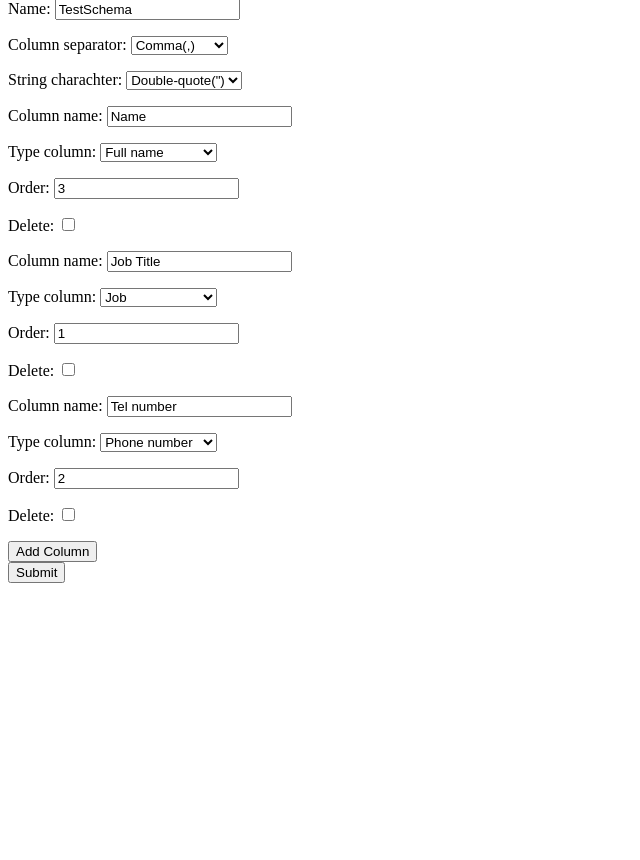
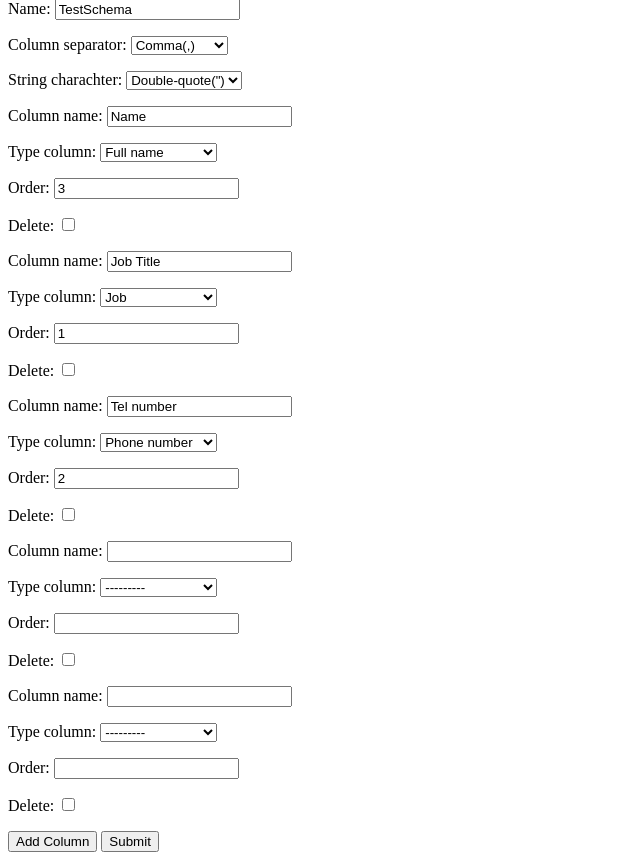
Before and after one commit to almazuulu/CSVFake, a Django app: page /htmx/schema/22/edit in a window 1280 px wide. Shown: the part 17-877 px from the top of the page, without its empty margins (0-640 px from the left). Before the commit the page ends 600 px from the top, so only its background shows below. Run offline with Django 4.2, Linux system fonts and the light colour scheme; data comes from the database, SQL or seed files in the repository; some libraries are stand-ins or nearby versions.

Commit message:
Some minor fixing

```diff
--- a/schema/forms.py
+++ b/schema/forms.py
@@ -18,6 +18,6 @@ ColumnFormSet  = inlineformset_factory(
     Column,
     ColumnForm,
     can_delete=True,
-    min_num= 2,
+    min_num= 5,
     extra= 0
 )
--- a/schema/templates/create_schema.html
+++ b/schema/templates/create_schema.html
@@ -9,14 +9,14 @@
         {% csrf_token %}
         {{ schemaform.as_p }}
         {{ formset.as_p }}
-         <button hx-get="{% url 'column-form' %}" hx-swap="beforeend" hx-target="#columnforms" >
-            Add Column
-        </button>
+
             <div id = "columnforms">
             </div>
+        <button hx-get="{% url 'column-form' %}" hx-swap="beforeend" hx-target="#columnforms" >
+                Add Column
+            </button>
              <button>Submit</button>
 
     </form>
 
-
 {% endblock %}
--- a/schema/views.py
+++ b/schema/views.py
@@ -123,11 +123,16 @@ def generate_csv(request, pk):
     writer = csv.writer(response)
 
     listData = []
+    # for i in schema.column_set.all():
+    #     if i.column_name.isalpha():
+    #         listData.append([f'{schema.string_charachter}{i.column_name}{schema.string_charachter}', i.order, i.type_column])
+    #     listData.append([i.column_name, i.order,i.type_column])
     for i in schema.column_set.all():
-        listData.append([i.type_column, i.order])
+        listData.append([i.column_name, i.order, i.type_column])
 
     listData.sort(key=lambda x: x[1])
     listDataCSV = [i[0] for i in listData]
+    print(listDataCSV)
     writer.writerow(listDataCSV)
 
     writer.writerow(['233','2312', '232add'])
```
